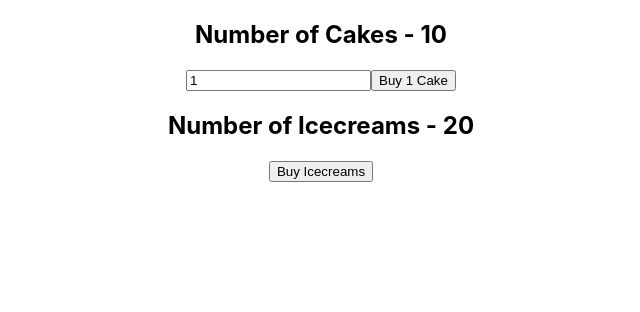
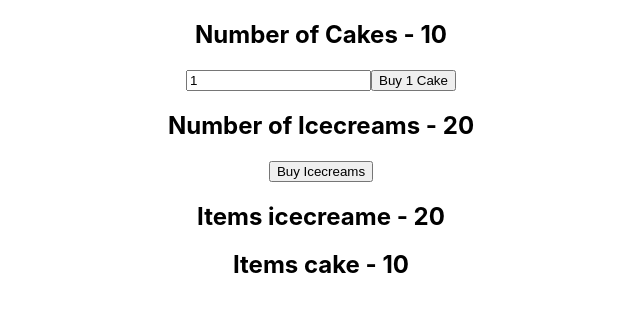
Before and after one commit to priyabratagig/Redux, a React (Create React App) app in the folder react-redux-demo/: page / in a window 1280 px wide. Shown: the top 312 px of the page, without its empty margins (319-959 px from the left). Built offline with nearby package versions, Linux system fonts and the light colour scheme.

Commit message:
mapStateToProps second argument

```diff
--- a/react-redux-demo/src/App.js
+++ b/react-redux-demo/src/App.js
@@ -5,6 +5,7 @@ import Store from './redux/Store';
 // import HookCakeContainer from './Components/HookCakeContainer';
 import IcecreameContainer from './Components/IcecreameContainer';
 import NewCakeContainer from './Components/NewCakeContainer';
+import ItemContainer from './Components/ItemContainer';
 
 function App() {
   return (
@@ -14,6 +15,8 @@ function App() {
         {/* <HookCakeContainer /> */}
         <NewCakeContainer />
         <IcecreameContainer />
+        <ItemContainer />
+        <ItemContainer cake />
       </div>
     </Provider>
   );
--- a/react-redux-demo/src/Components/IcecreameContainer.js
+++ b/react-redux-demo/src/Components/IcecreameContainer.js
@@ -1,13 +1,13 @@
 import React from 'react'
 import { useSelector, useDispatch } from 'react-redux'
-import { buyIcecrames } from '../redux';
+import { buyIcecreams } from '../redux';
 const IcecreameContainer = () => {
-    const numberOfIcecreams = useSelector(state => state.icecreame.numberOfIcecreams);
+    const numberOfIcecreams = useSelector(state => state.icecream.numberOfIcecreams);
     const dispatch = useDispatch();
     return (
         <div>
             <h2>Number of Icecreams - {numberOfIcecreams}</h2>
-            <button onClick={() => dispatch(buyIcecrames())}>Buy Icecreams</button>
+            <button onClick={() => dispatch(buyIcecreams())}>Buy Icecreams</button>
         </div>
     )
 }
--- /dev/null
+++ b/react-redux-demo/src/Components/ItemContainer.js
@@ -0,0 +1,19 @@
+import React from 'react'
+import { connect } from 'react-redux'
+import { buyCake } from '../redux'
+
+const ItemContainer = (props) => {
+    return (
+        <h2>Items {props.item} - {props.itemQuantity}</h2>
+    )
+}
+const mapStateToProps = (state, ownProps) => ({
+    // adds provided key: value to props
+    item: ownProps.hasOwnProperty('cake') ? 'cake' : 'icecreame',
+    itemQuantity: ownProps.hasOwnProperty('cake') ? state.cake.numberOfCakes : state.icecream.numberOfIcecreams,
+})
+const mapDispatchToProps = dispatch => ({
+    // adds provided key: value to props
+    buyCake: () => dispatch(buyCake()),
+})
+export default connect(mapStateToProps, mapDispatchToProps)(ItemContainer)
--- a/react-redux-demo/src/redux/Icecreame/ActionCreators.js
+++ b/react-redux-demo/src/redux/Icecreame/ActionCreators.js
@@ -1,2 +1,2 @@
 import { BUY_ICECREAME } from "./ActionTypes";
-export const buyIcecrames = () => ({ type: BUY_ICECREAME })
+export const buyIcecreams = () => ({ type: BUY_ICECREAME })
--- a/react-redux-demo/src/redux/RootReducer.js
+++ b/react-redux-demo/src/redux/RootReducer.js
@@ -3,6 +3,6 @@ import cakeReducer from './Cake/Reducers';
 import icecreameReducer from './Icecreame/Reducers'
 const rootReducer = combineReducers({
     cake: cakeReducer,
-    icecreame: icecreameReducer,
+    icecream: icecreameReducer,
 });
 export default rootReducer;
--- a/react-redux-demo/src/redux/index.js
+++ b/react-redux-demo/src/redux/index.js
@@ -1,2 +1,2 @@
 export { buyCake } from './Cake/ActionsCreators';
-export { buyIcecrames } from './Icecreame/ActionCreators';
+export { buyIcecreams } from './Icecreame/ActionCreators';
```
